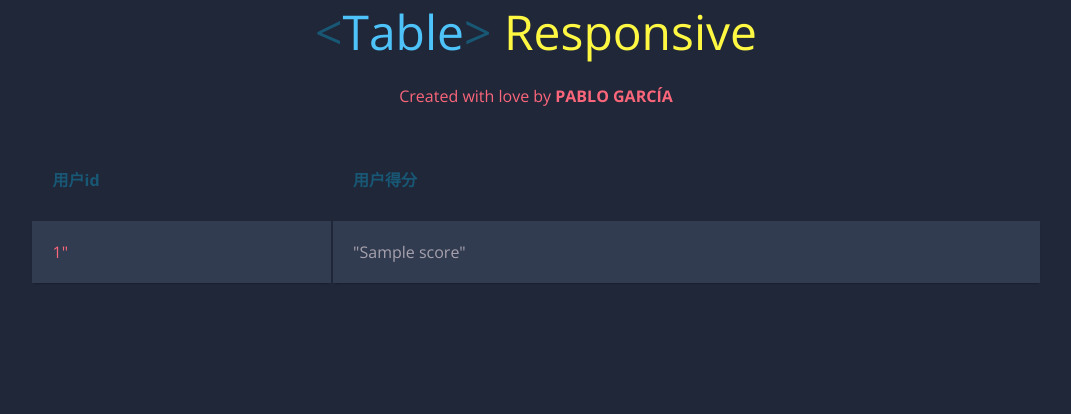
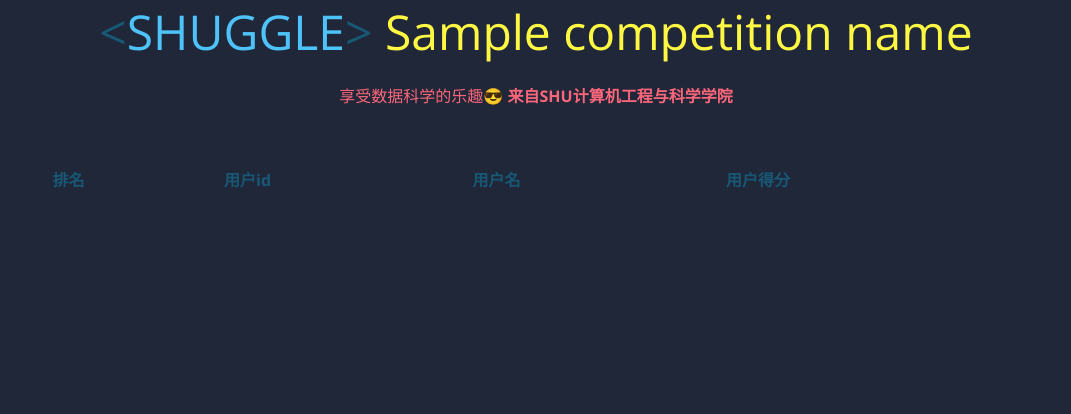
Before and after one commit to bear-zd/shuggle, a Python web app: template templates/score_board.html in a window 1280 px wide. Shown: the top 414 px of the page, without its empty margins (104-1175 px from the left). Run offline with Jinja, Linux system fonts and the light colour scheme; the template is opened without the code that fills it: most values are stand-ins (such as "Sample title", 1, 10 or a date in 2020); lists and menus that the app fills with data are empty; some libraries are stand-ins or nearby versions.

Commit message:
score_board almost finish

```diff
--- a/templates/score_board.html
+++ b/templates/score_board.html
@@ -2,23 +2,26 @@
     <link rel="stylesheet" type="text/css" href="{{ url_for('static', filename='css/score_board.css') }}"/>
 </head>
 {#{% block content %}#}
-<h1><span class="blue">&lt;</span>Table<span class="blue">&gt;</span> <span class="yellow">Responsive</span></h1>
-<h2>Created with love by <a href="https://github.com/pablorgarcia" target="_blank">Pablo García</a></h2>
+<h1><span class="blue">&lt;</span>SHUGGLE<span class="blue">&gt;</span> <span class="yellow">{{ competition_name }}</span></h1>
+<h2>享受数据科学的乐趣😎 <a href="https://github.com/pablorgarcia" target="_blank">  来自SHU计算机工程与科学学院</a></h2>
 
 <table class="container">
 	<thead>
 		<tr>
+			<th><h1>排名</h1></th>
 			<th><h1>用户id</h1></th>
+            <th><h1>用户名</h1></th>
 			<th><h1>用户得分</h1></th>
-{#			<th><h1>Clicks</h1></th>#}
 {#			<th><h1>Average</h1></th>#}
 		</tr>
 	</thead>
 	<tbody>
-        {% for ele in score %}
+        {% for i in range(num) %}
             <tr>
-                <td>{{ele.user_id}}"</td>
-                <td>"{{ele.score}}"</td>
+                <td>{{i+1}}</td>
+                <td>{{score[i].user_id}}</td>
+                <td>{{name[i]}}</td>
+                <td>{{score[i].score}}</td>
 {#                <td>ele.score</td>#}
 {#                  <td>1</td>#}
 {#                  <td>1</td>#}
```
Also changed, not shown: apps/competition/views.py (+5 -2 lines).
